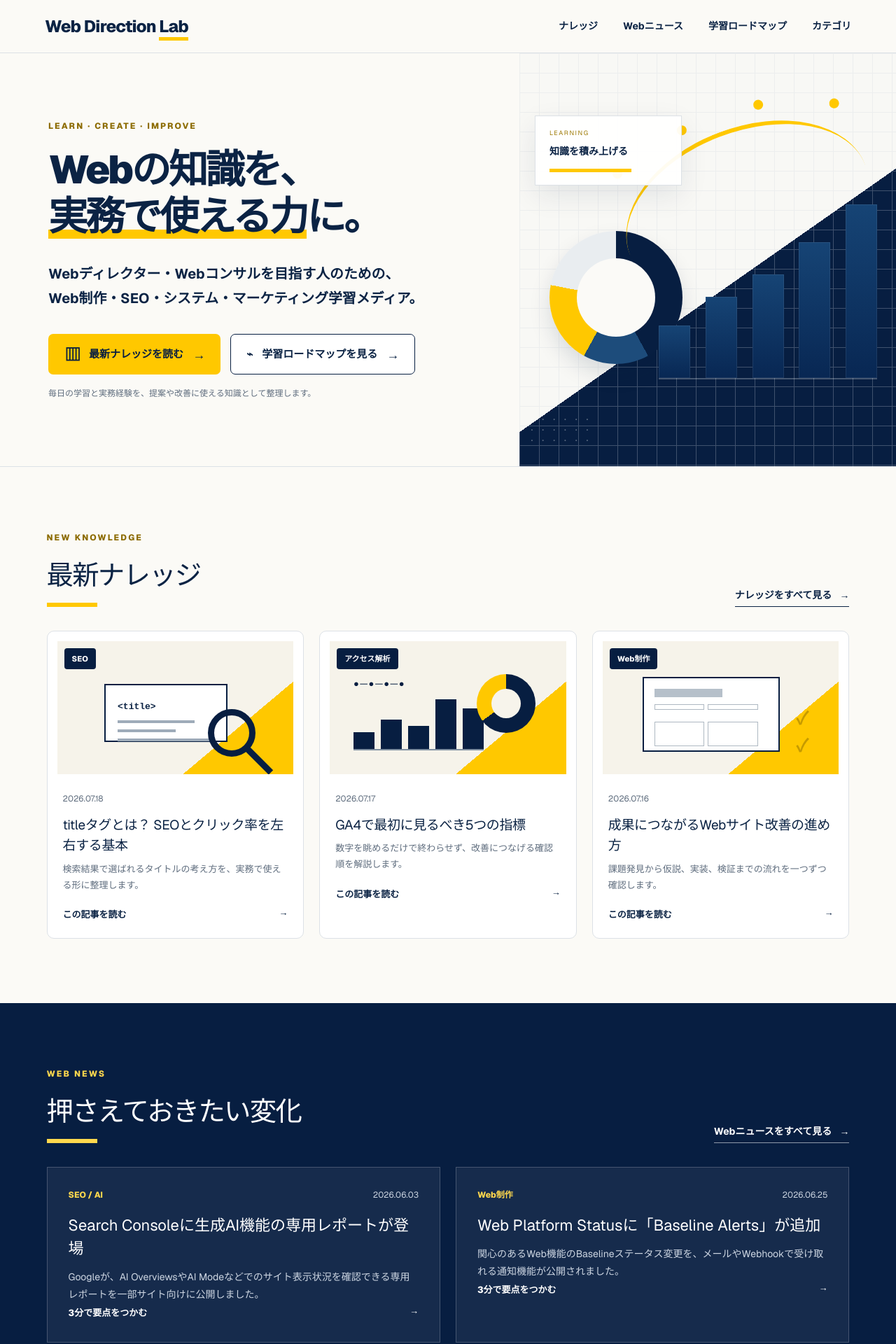
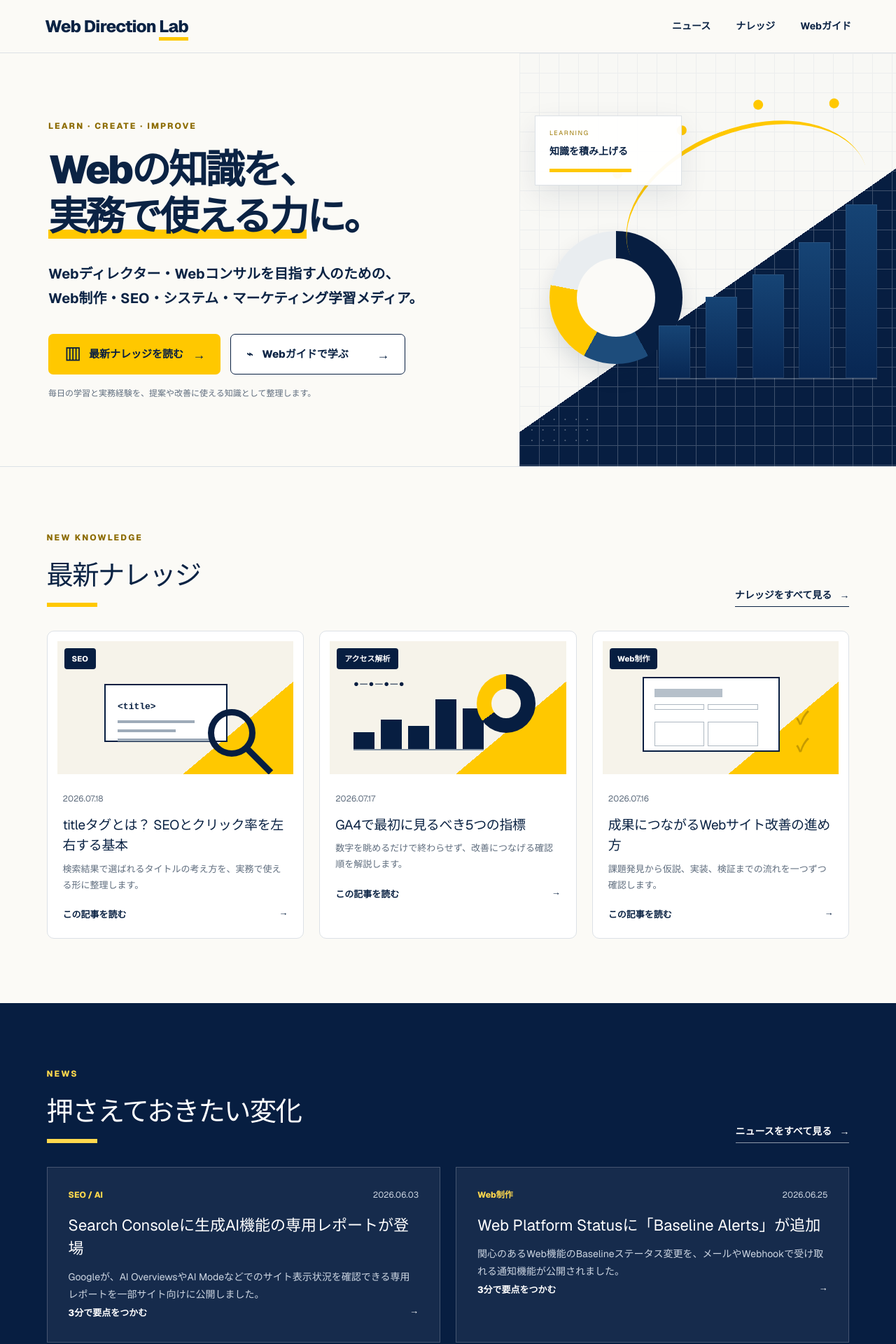
Before and after one commit to oka-wani/web-direction-lab, a Next.js app: page / in a window 1280 px wide. Shown: the top 1920 px of the page at 70% size. Built offline with nearby package versions, Linux system fonts and the light colour scheme.

Commit message:
Restructure site around news knowledge and web guide

```diff
--- a/app/page.tsx
+++ b/app/page.tsx
@@ -67,10 +67,9 @@ export default function Home() {
       <header className="site-header">
         <a className="logo" href="#top" aria-label="Web Direction Lab トップ">Web Direction <span>Lab</span></a>
         <nav aria-label="メインナビゲーション">
+          <a href="/news">ニュース</a>
           <a href="/knowledge">ナレッジ</a>
-          <a href="/news">Webニュース</a>
-          <a href="/roadmap">学習ロードマップ</a>
-          <a href="#topics">カテゴリ</a>
+          <a href="/guide">Webガイド</a>
         </nav>
       </header>
 
@@ -81,7 +80,7 @@ export default function Home() {
           <p className="lead">Webディレクター・Webコンサルを目指す人のための、<br className="desktop" />Web制作・SEO・システム・マーケティング学習メディア。</p>
           <div className="hero-actions">
             <a className="button button--primary" href="#articles"><span className="book-icon">▤</span> 最新ナレッジを読む <b>→</b></a>
-            <a className="button button--secondary" href="/roadmap"><span>⌁</span> 学習ロードマップを見る <b>→</b></a>
+            <a className="button button--secondary" href="/guide"><span>⌁</span> Webガイドで学ぶ <b>→</b></a>
           </div>
           <p className="hero-note">毎日の学習と実務経験を、提案や改善に使える知識として整理します。</p>
         </div>
@@ -118,8 +117,8 @@ export default function Home() {
 
       <section className="section home-news">
         <div className="section-heading">
-          <div><p className="section-kicker">WEB NEWS</p><h2>押さえておきたい変化</h2></div>
-          <a href="/news">Webニュースをすべて見る <span>→</span></a>
+          <div><p className="section-kicker">NEWS</p><h2>押さえておきたい変化</h2></div>
+          <a href="/news">ニュースをすべて見る <span>→</span></a>
         </div>
         <div className="home-news-grid">
           {newsItems.map((item) => <article className="home-news-card" key={item.slug}>
@@ -147,18 +146,17 @@ export default function Home() {
         </div>
       </section>
 
-      <section className="section roadmap" id="roadmap">
+      <section className="section roadmap" id="guide">
         <div className="roadmap-copy">
-          <p className="section-kicker">LEARNING ROADMAP</p>
-          <h2>何から学べばいいか、<br />迷わないための道しるべ。</h2>
-          <p>Webの基礎からSEO、アクセス解析、改善提案まで。知識がつながる順番で学習テーマをまとめています。</p>
-          <a className="button button--primary" href="/roadmap">ロードマップをはじめる <b>→</b></a>
+          <p className="section-kicker">WEB GUIDE</p>
+          <h2>Webを基礎から、<br />順番に学ぶ。</h2>
+          <p>学習ロードマップ、用語集、ツール・サービス情報をまとめた、初心者向けの体系的な学習エリアです。</p>
+          <a className="button button--primary" href="/guide">Webガイドをはじめる <b>→</b></a>
         </div>
         <ol className="roadmap-steps">
-          <li><span>01</span><div><b>Webの仕組みを知る</b><small>HTML・CSS・サーバー・CMS</small></div></li>
-          <li><span>02</span><div><b>見つけてもらう</b><small>SEO・コンテンツ・検索意図</small></div></li>
-          <li><span>03</span><div><b>数字から改善する</b><small>GA4・Search Console・UX</small></div></li>
-          <li><span>04</span><div><b>成果につなげる</b><small>仮説・施策・検証・提案</small></div></li>
+          <li><span>01</span><div><b>基礎知識</b><small>ロードマップに沿って順番に学ぶ</small></div></li>
+          <li><span>02</span><div><b>用語集</b><small>分からない言葉を短時間で確認する</small></div></li>
+          <li><span>03</span><div><b>ツール・サービス</b><small>Webの現場で使うサービスを理解する</small></div></li>
         </ol>
       </section>
 
```
